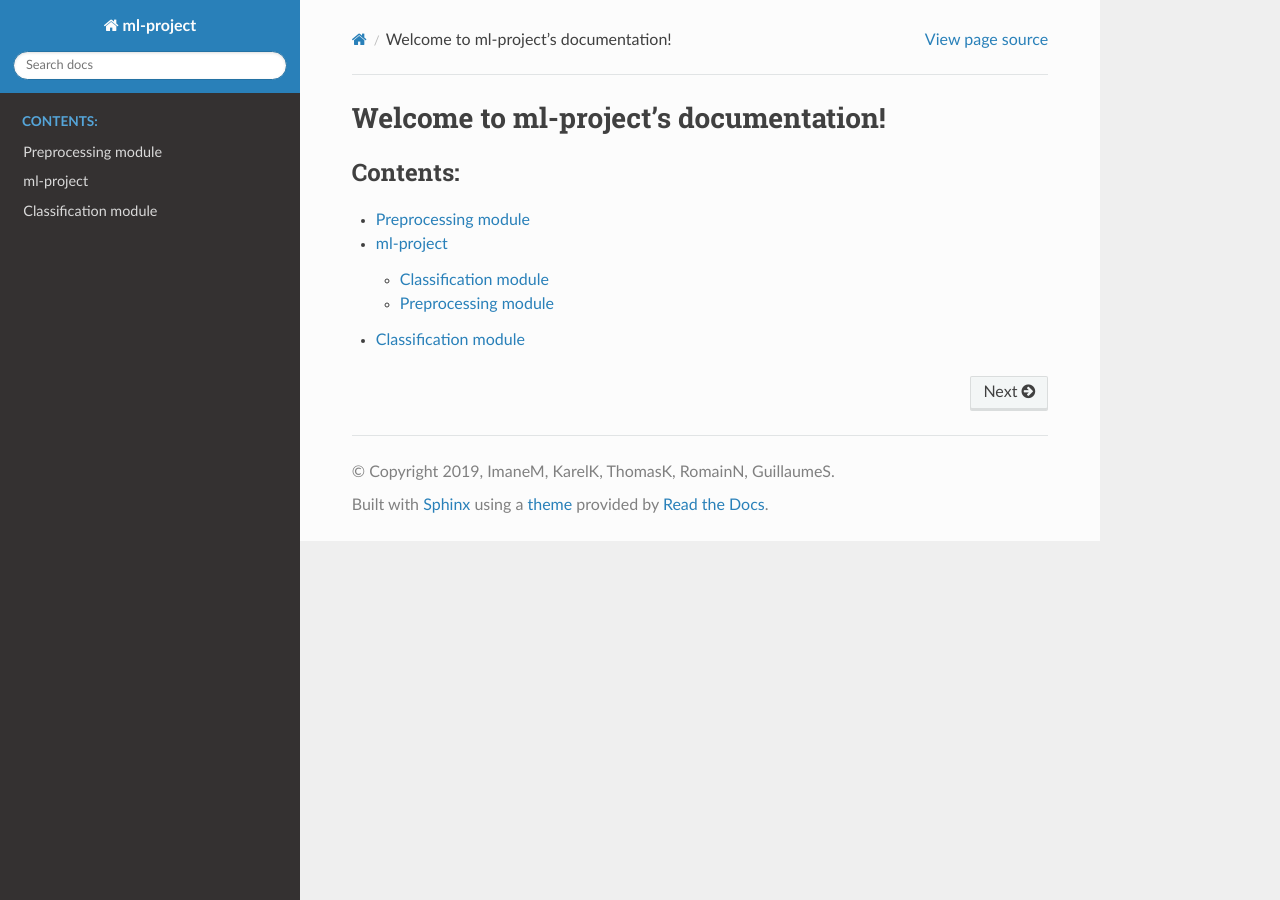
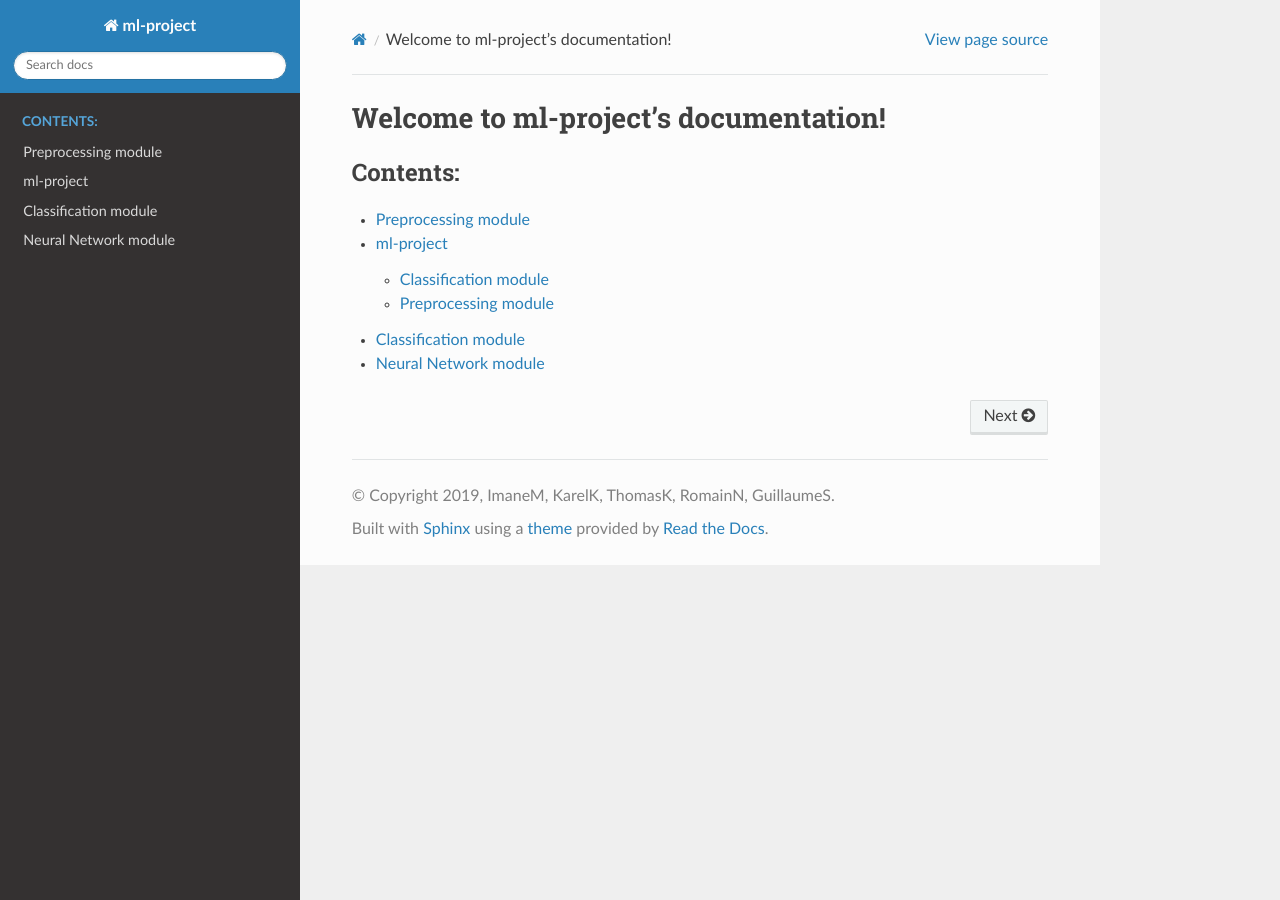
Before and after one commit to imomayiz/Binary-classification-using-Python, a Sphinx documentation site: the page built from source/index.rst, in a window 1280 px wide. Built offline with Sphinx 7.4.7 and the Read the Docs theme 2.0.0, drawn with Linux system fonts in a browser that asks for light colours.

Commit message:
add neuralNetwork to global docstring

```diff
--- a/source/index.rst
+++ b/source/index.rst
@@ -13,3 +13,4 @@ Welcome to ml-project's documentation!
    Preprocessing.rst
    modules.rst
    Classification.rst
+   neuralNetwork.rst
--- /dev/null
+++ b/source/neuralNetwork.rst
@@ -0,0 +1,7 @@
+Neural Network module
+=====================
+
+.. automodule:: neuralNetwork
+   :members:
+   :undoc-members:
+   :show-inheritance:
```
